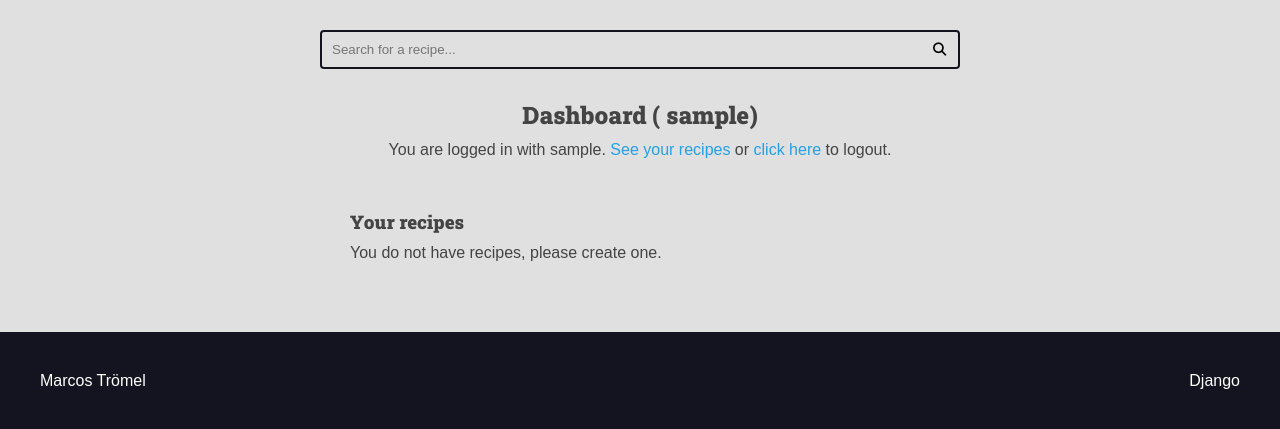
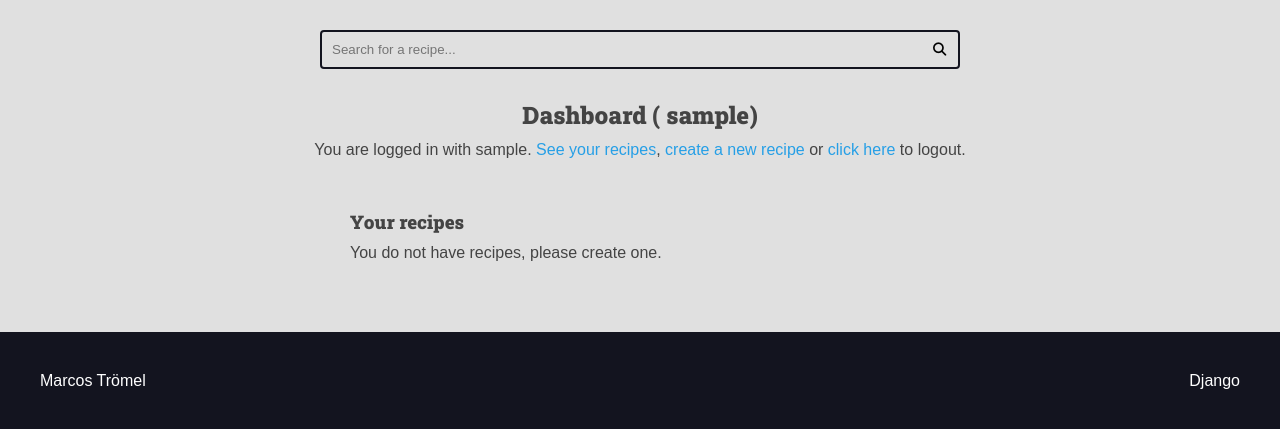
Before and after one commit to mtromel/django_web_rest, a Django app: page /authors/dashboard/ in a window 1280 px wide. Shown: the part 113-542 px from the top of the page. Run offline with Django 5.2, Linux system fonts and the light colour scheme; the visitor is signed in with stand-in values (Sample User, id 1); data that the repository does not hold is empty; some libraries are stand-ins or nearby versions.

Commit message:
feat: add new recipe creation functionality and update login message

```diff
--- a/authors/templates/authors/partials/login_message.html
+++ b/authors/templates/authors/partials/login_message.html
@@ -1,6 +1,7 @@
 {% if request.user.is_authenticated %}
         <div class="login-message">You are logged in with {{ request.user.username }}.
-            <a href="{% url "authors:dashboard" %}">See your recipes</a> or
+            <a href="{% url "authors:dashboard" %}">See your recipes</a>,
+            <a href="{% url "authors:dashboard_recipe_new" %}">create a new recipe</a> or
             <form class="inline-form" action="{% url "authors:logout" %}" method="POST">
                 {% csrf_token %}
                 <input type="hidden" name="username" value="{{ request.user.username }}">
--- a/authors/urls.py
+++ b/authors/urls.py
@@ -12,6 +12,11 @@ urlpatterns = [
     path("logout/", views.logout_view, name="logout"),
     path("dashboard/", views.dashboard, name="dashboard"),
     path(
+        "dashboard/recipe/new/",
+        views.dashboard_recipe_new,
+        name="dashboard_recipe_new",
+    ),
+    path(
         "dashboard/recipe/<int:id>/edit/",
         views.dashboard_recipe_edit,
         name="dashboard_recipe_edit",
--- a/authors/views.py
+++ b/authors/views.py
@@ -144,3 +144,26 @@ def dashboard_recipe_edit(
         "authors/pages/dashboard_recipe.html",
         context={"form": form},
     )
+
+
+@login_required(login_url="authors:login", redirect_field_name="next")
+def dashboard_recipe_new(request):
+    form = AuthorRecipeForm(data=request.POST or None, files=request.FILES or None)
+
+    if form.is_valid():
+        recipe: Recipe = form.save(commit=False)
+
+        recipe.author = request.user
+        recipe.preparation_steps_is_html = False
+        recipe.is_published = False
+
+        recipe.save()
+
+        messages.success(request, "Sua receita foi salva com sucesso!")
+        return redirect(reverse("authors:dashboard_recipe_edit", args=(recipe.id,)))
+
+    return render(
+        request,
+        "authors/pages/dashboard_recipe.html",
+        context={"form": form, "form-action": reverse("authors:dashboard_recipe_new")},
+    )
```
